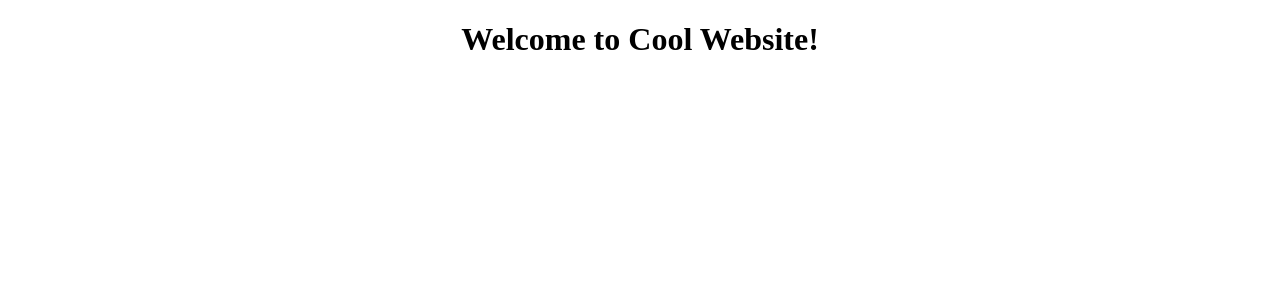
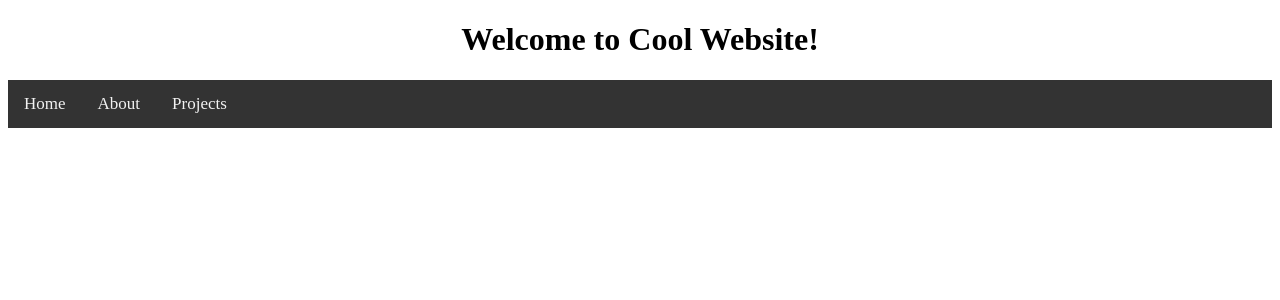
Before and after one commit to TheCampingCam/BrowserGameDev, an Angular app in the folder BrowserGameWebsite/: page / in a window 1280 px wide. Shown: the top 300 px of the page. Built offline with nearby package versions, Linux system fonts and the light colour scheme.

Commit message:
Added a top navigation bar

```diff
--- a/BrowserGameWebsite/src/app/app.component.css
+++ b/BrowserGameWebsite/src/app/app.component.css
@@ -0,0 +1,23 @@
+.topnav {
+    overflow: hidden;
+    background-color: #333;
+}
+
+.topnav a {
+    float: left;
+    color: #f2f2f2;
+    text-align: center;
+    padding: 14px 16px;
+    text-decoration: none;
+    font-size: 17px;
+}
+
+.topnav a:hover {
+    background-color: #ddd;
+    color: black;
+}
+
+.topnav a.active {
+    background-color: #4CAF50;
+    color: white;
+}
--- a/BrowserGameWebsite/src/app/app.component.html
+++ b/BrowserGameWebsite/src/app/app.component.html
@@ -4,5 +4,11 @@
     Welcome to {{ title }}!
   </h1>
 </div>
+<!--This div container contains the top navigation bar-->
+<div class="topnav">
+  <a href="">Home</a>
+  <a href="about">About</a>
+  <a href="projects">Projects</a>
+</div>
 <!--This tag will display the specific page one is viewing-->
 <router-outlet></router-outlet>
```
